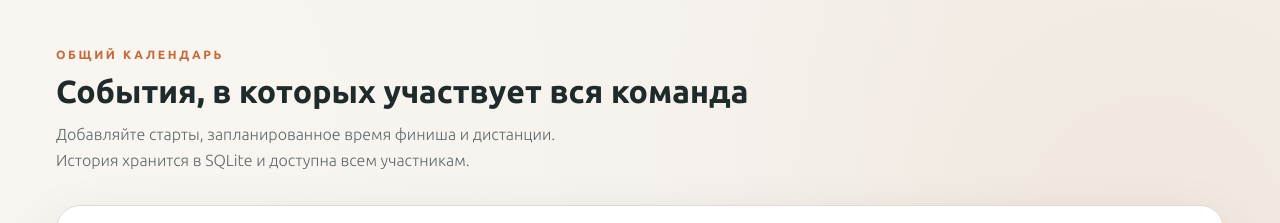
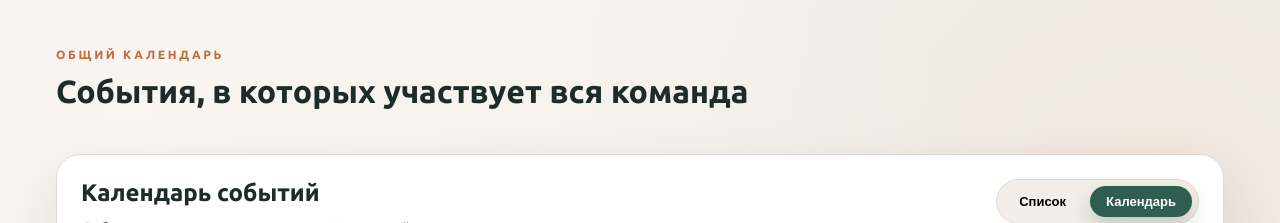
Before and after one commit to solovevevgeny/events-calendar, a React (Vite) app in the folder client/: page / in a window 1280 px wide. Shown: the top 223 px of the page. Built offline with nearby package versions, Linux system fonts and the light colour scheme; no server answers.

Commit message:
remove text sqlite

```diff
--- a/client/src/App.jsx
+++ b/client/src/App.jsx
@@ -118,10 +118,7 @@ export default function App() {
         <div>
           <p className="eyebrow">Общий календарь</p>
           <h1>События, в которых участвует вся команда</h1>
-          <p className="subhead">
-            Добавляйте старты, запланированное время финиша и дистанции. История
-            хранится в SQLite и доступна всем участникам.
-          </p>
+
         </div>
       </header>
 
```
